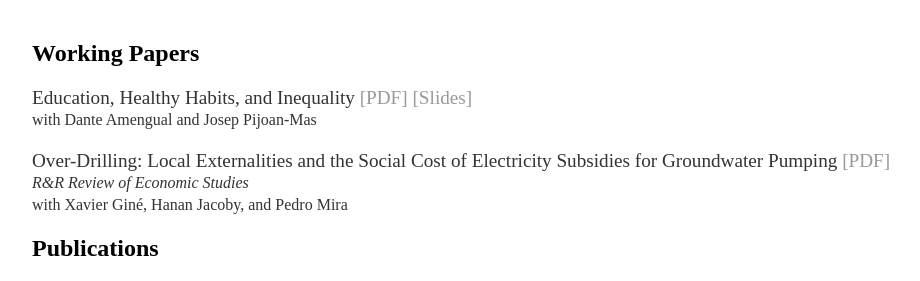
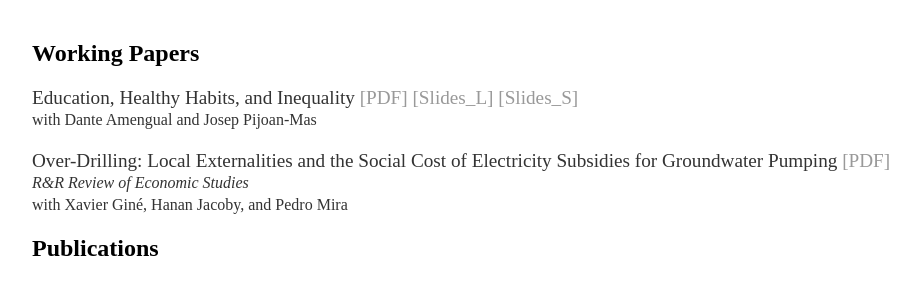
Before and after one commit to jesusbueren/jesusbueren.github.io, a Jekyll site: the page built from research/index.html, in a window 1280 px wide. Shown: the part 157-438 px from the top of the page, without its empty margins (160-1080 px from the left). Built offline with Jekyll 4.4.1, drawn with Linux system fonts in a browser that asks for light colours.

Commit message:
Update index.html

```diff
--- a/research/index.html
+++ b/research/index.html
@@ -6,7 +6,7 @@
 
 	<h2>Working Papers</h2>
 
-	<p> <bold> Education, Healthy Habits, and Inequality </bold> <a href="HealthyHabits_Draft.pdf">[PDF] </a>  <a href="HealthyHabits_slides.pdf">[Slides] </a>  <br>
+	<p> <bold> Education, Healthy Habits, and Inequality </bold> <a href="HealthyHabits_Draft.pdf">[PDF] </a>  <a href="HealthyHabits_long.pdf">[Slides_L] </a> </a>  <a href="HealthyHabits_short.pdf">[Slides_S] </a>  <br>
 	 <small> with Dante Amengual and Josep Pijoan-Mas  </small> <br></p>
 
 	<p> <bold> Over-Drilling: Local Externalities and the Social Cost of Electricity Subsidies for Groundwater Pumping </bold> <a href="overdrilling.pdf">[PDF]</a>  <br>
```
